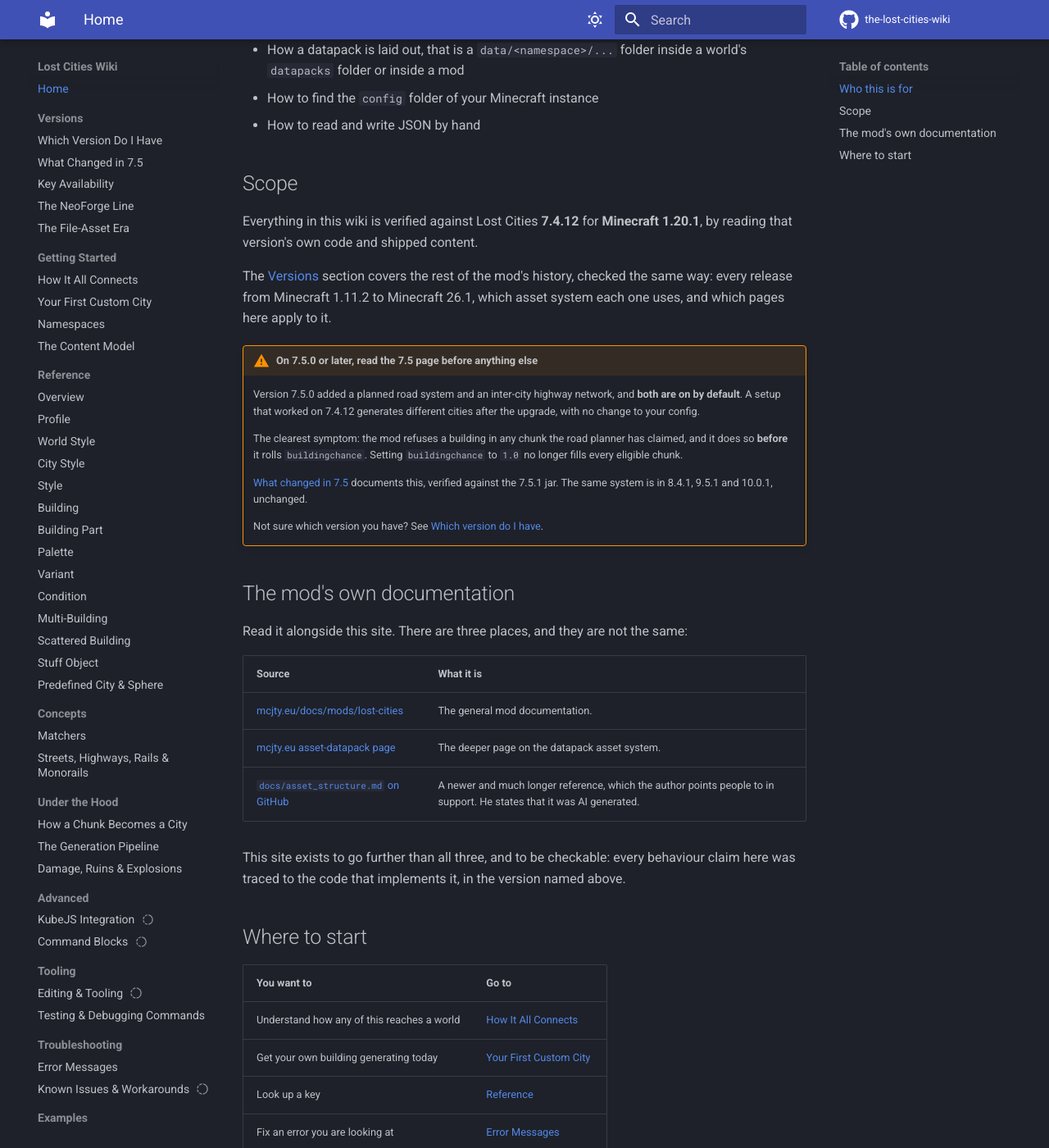
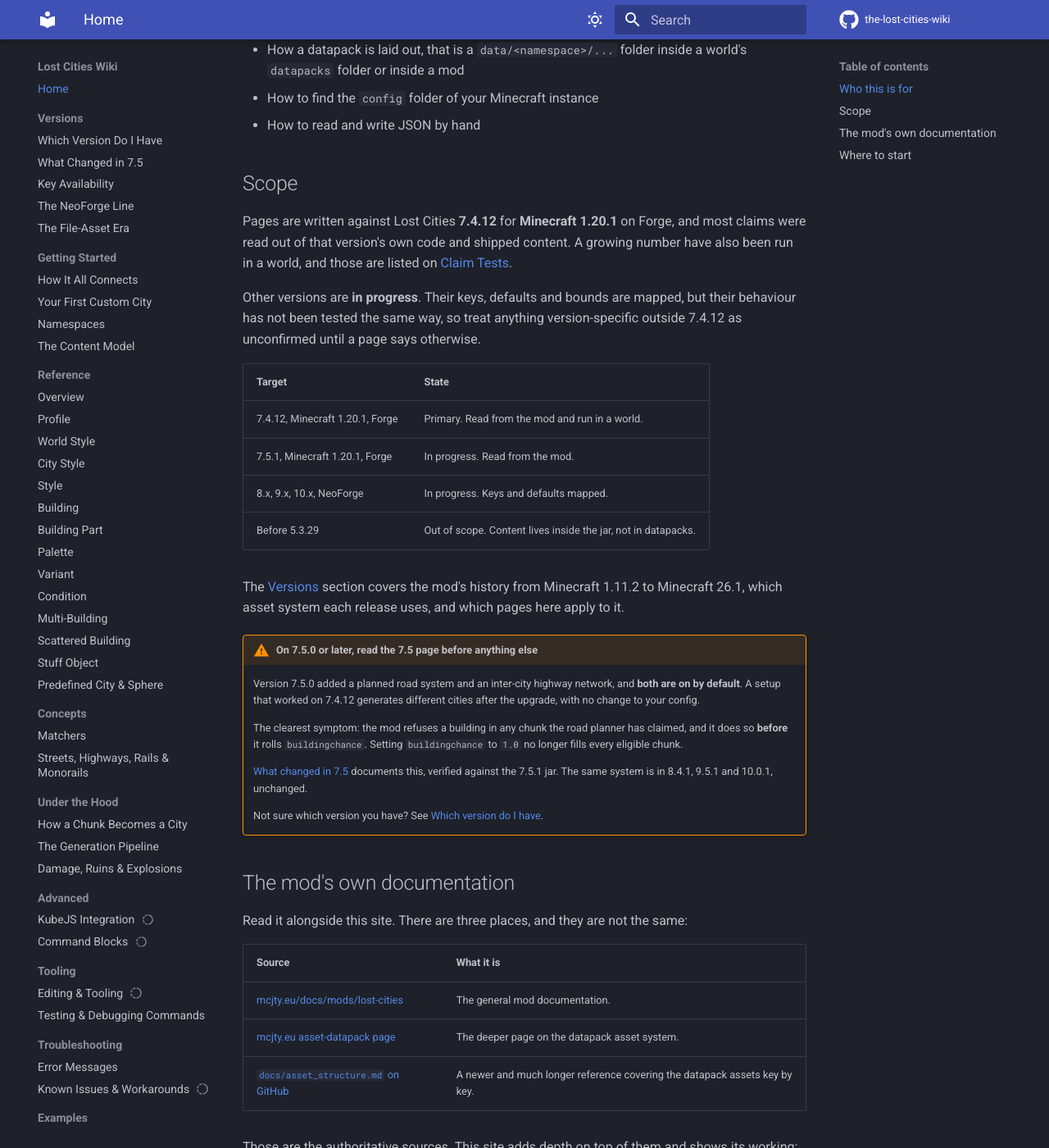
Before and after one commit to RinkyDinkyNooble/the-lost-cities-wiki, an MkDocs documentation site: the page built from docs/index.md, in a window 1280 px wide and 1400 px high, scrolled down 502 px. Shown: the whole window at 82% size. Built offline with MkDocs 1.6.1 and Material for MkDocs 9.7.7, drawn with Linux system fonts in a browser that asks for light colours; comment, search, counter and statistics services are not loaded; some of the changed text lies outside the part shown.

Commit message:
Rewrite the README, and state confidence honestly on the front page
The README led with what the reader would not find elsewhere, which is not the
register this project should be written in, and it noted how the author's own
reference was produced, which is neither our business nor relevant to a reader
trying to build a city. Both are gone. The mod's documentation is now listed
first and described as authoritative, and the header credits McJty for
answering questions daily on top of writing the mod.

The README now covers what a README should: what this is, the mod's own docs,
what this adds, version coverage, layout, how to run it, what the two CI gates
actually check, how to test a claim in a world, contributing, licence.

Scope claims are scaled back to what is true. "Every claim here is verified"
became a stated method per claim, read from the mod or run in a world, with a
table saying which versions have had which treatment. Everything outside
7.4.12 on Forge is marked in progress rather than implied to be checked, since
its keys are mapped but its behaviour is not tested.

```diff
--- a/docs/index.md
+++ b/docs/index.md
@@ -17,9 +17,18 @@
 
 ## Scope
 
-Everything in this wiki is verified against Lost Cities **7.4.12** for **Minecraft 1.20.1**, by reading that version's own code and shipped content.
+Pages are written against Lost Cities **7.4.12** for **Minecraft 1.20.1** on Forge, and most claims were read out of that version's own code and shipped content. A growing number have also been run in a world, and those are listed on [Claim Tests](examples/claim-tests.md).
 
-The [Versions](versions/index.md) section covers the rest of the mod's history, checked the same way: every release from Minecraft 1.11.2 to Minecraft 26.1, which asset system each one uses, and which pages here apply to it.
+Other versions are **in progress**. Their keys, defaults and bounds are mapped, but their behaviour has not been tested the same way, so treat anything version-specific outside 7.4.12 as unconfirmed until a page says otherwise.
+
+| Target | State |
+|---|---|
+| 7.4.12, Minecraft 1.20.1, Forge | Primary. Read from the mod and run in a world. |
+| 7.5.1, Minecraft 1.20.1, Forge | In progress. Read from the mod. |
+| 8.x, 9.x, 10.x, NeoForge | In progress. Keys and defaults mapped. |
+| Before 5.3.29 | Out of scope. Content lives inside the jar, not in datapacks. |
+
+The [Versions](versions/index.md) section covers the mod's history from Minecraft 1.11.2 to Minecraft 26.1, which asset system each release uses, and which pages here apply to it.
 
 !!! warning "On 7.5.0 or later, read the 7.5 page before anything else"
     Version 7.5.0 added a planned road system and an inter-city highway network,
@@ -44,9 +53,11 @@
 |---|---|
 | [mcjty.eu/docs/mods/lost-cities](https://mcjty.eu/docs/mods/lost-cities) | The general mod documentation. |
 | [mcjty.eu asset-datapack page](https://www.mcjty.eu/docs/mods/lost-cities/asset-datapack) | The deeper page on the datapack asset system. |
-| [`docs/asset_structure.md` on GitHub](https://github.com/McJtyMods/LostCities/blob/1.20/docs/asset_structure.md) | A newer and much longer reference, which the author points people to in support. He states that it was AI generated. |
+| [`docs/asset_structure.md` on GitHub](https://github.com/McJtyMods/LostCities/blob/1.20/docs/asset_structure.md) | A newer and much longer reference covering the datapack assets key by key. |
 
-This site exists to go further than all three, and to be checkable: every behaviour claim here was traced to the code that implements it, in the version named above.
+Those are the authoritative sources. This site adds depth on top of them and shows
+its working: each behaviour claim names the version it was checked against, and
+most were read out of the mod's own code or run in a world.
 
 ## Where to start
 
```
Also changed, not shown: README.md (+55 -33 lines).
